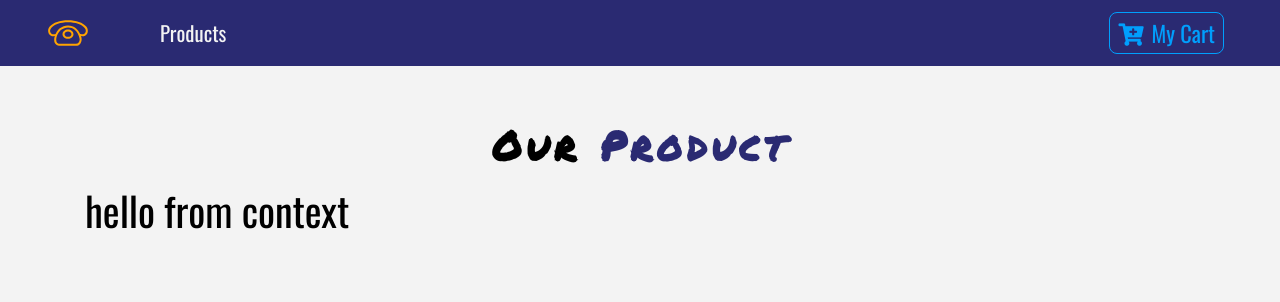
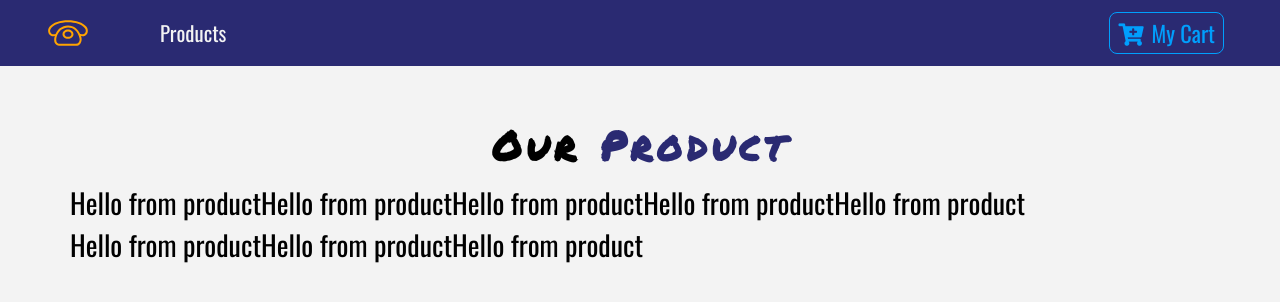
Before and after one commit to PeteSalcedo/DonPhones, a React (Create React App) app: page / in a window 1280 px wide. Shown: the top 302 px of the page. Built offline with nearby package versions, Linux system fonts and the light colour scheme.

Commit message:
Components rendering console

```diff
--- a/src/components/ProductList.js
+++ b/src/components/ProductList.js
@@ -16,14 +16,15 @@ class ProductList extends Component {
             <div className="py-5">
             <div className="container">
             <Title name="our" title="product"></Title>
-                <div className="row" />
+                <div className="row">
                 <ProductConsumer>
                     {(value)=> {
-                        return <h1>{value}</h1>
-
+                    return value.products.map(product => {
+                        return <Product key={product.id} product={product} />
+                    })
                     }}
                 </ProductConsumer>
-
+                </div>
             </div>
             </div>
         </React.Fragment>
--- a/src/context.js
+++ b/src/context.js
@@ -1,12 +1,28 @@
 import React, { Component } from 'react';
+import { storeProducts,detailProduct } from './data';
 
 const ProductContext = React.createContext();
 
 class ProductProvider extends Component {
+    state = {
+        products: storeProducts,
+        detailProduct:detailProduct
+}
+handleDetail=()=>{
+    console.log('hello from detail');
+}
+addToCart = () =>{
+    console.log("Hello from add to cart")
+}
+
     render(){
         return(
 
-                <ProductContext.Provider value="hello from context">
+                <ProductContext.Provider value={{
+                    ...this.state,
+                    handleDetail:this.handleDetail,
+                    addToCart:this.addToCart
+                }}>
                     {this.props.children}
                 </ProductContext.Provider>
 
```
